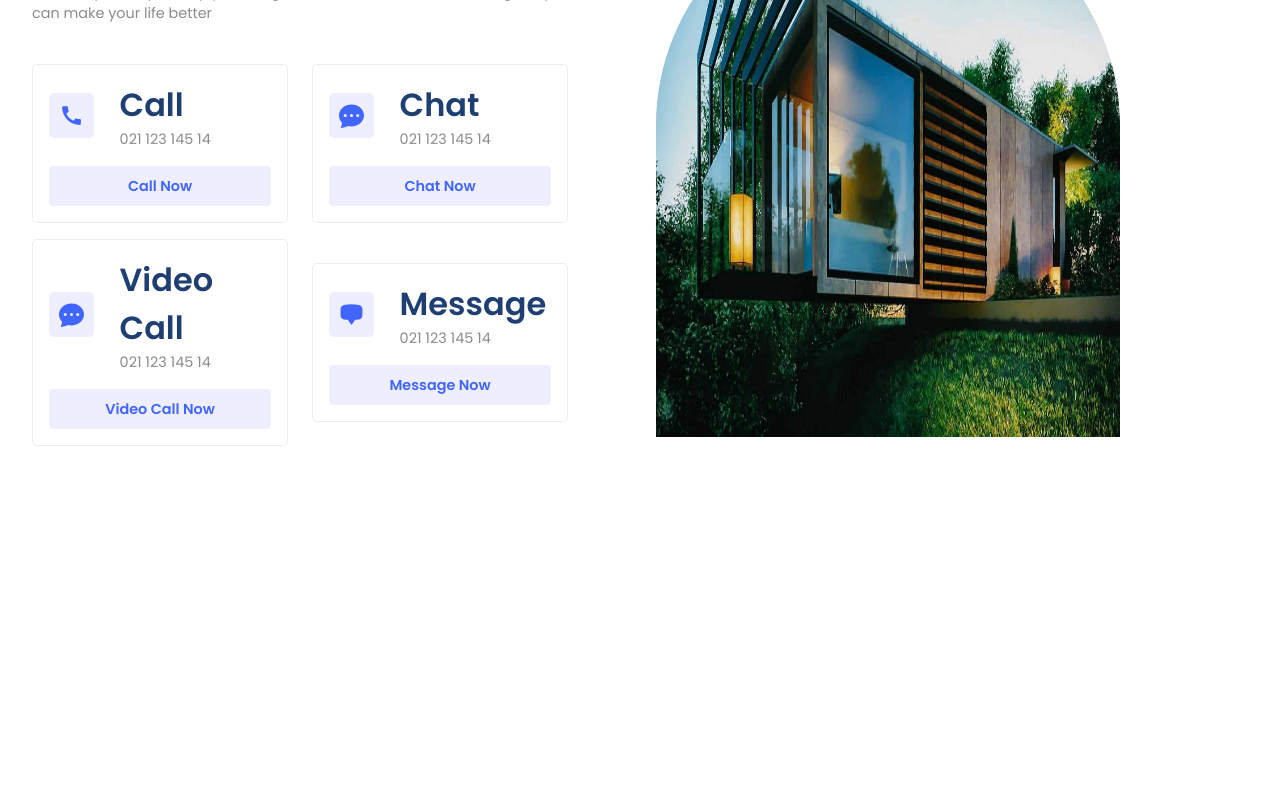
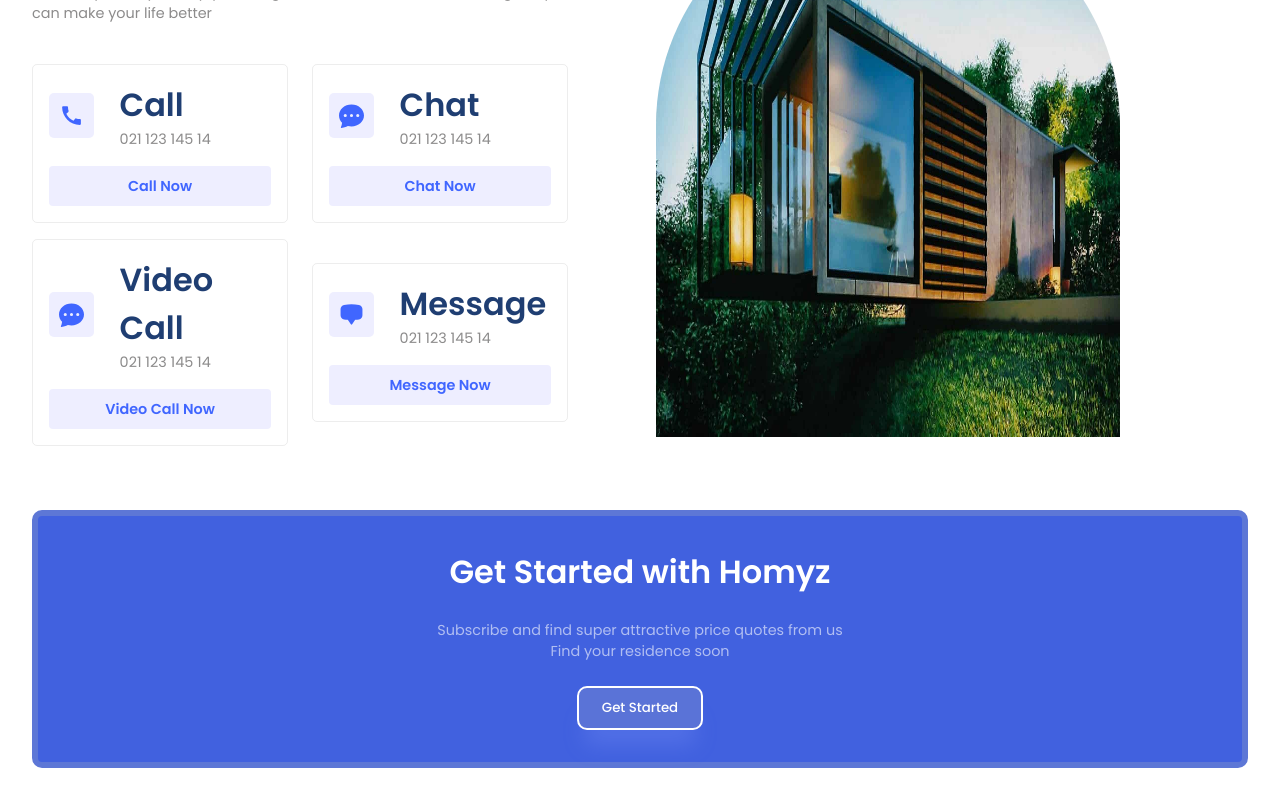
Before and after one commit to emadeveloper/real-state-web, a React (Vite) app: page / in a window 1280 px wide. Shown: the part 2271-3071 px from the top of the page. Before the commit the page ends 2749 px from the top, so only its background shows below. Built offline with nearby package versions, Linux system fonts and the light colour scheme; a web font is replaced by a local one.

Commit message:
adding GetStarted section

```diff
--- a/src/App.jsx
+++ b/src/App.jsx
@@ -5,6 +5,7 @@
 import Residencies from './components/Residencies/Residencies';
 import Value from './components/Value/Value';
 import Contact from './components/Contact/Contact';
+import GetStarted from './components/GetStarted/GetStarted';
 
 const App = () => {
   return (
@@ -18,6 +19,7 @@
       <Residencies />
       <Value />
       <Contact />
+      <GetStarted />
     </div>
   );
 }
--- /dev/null
+++ b/src/components/GetStarted/GetStarted.css
@@ -0,0 +1,25 @@
+.inner-container{
+    gap: 1.5rem;
+    background: #4161df;
+    padding: 2rem;
+    border-radius: 10px;
+    border: 6px solid #5d77d6;
+    text-align: center;
+}
+
+.inner-container .primaryText {
+    color: white;
+    font-weight: 600;
+}
+
+.inner-container .secondaryText {
+    color: rgba(255, 255, 255, 0.587);
+}
+
+.inner-container .button {
+    background: #5a73d7;
+    color: white;
+    border: 2px solid white;
+    box-shadow: var(--shadow);
+    border-radius: 10px;
+}
--- /dev/null
+++ b/src/components/GetStarted/GetStarted.jsx
@@ -0,0 +1,20 @@
+import React from 'react'
+import './GetStarted.css'
+
+const GetStarted = () => {
+  return (
+    <section className="g-wrapper">
+        <div className="paddings innerWidth g-container">
+            <div className="flexColCenter inner-container">
+                <span className='primaryText'>Get Started with Homyz</span>
+                <span className='secondaryText'>Subscribe and find super attractive price quotes from us <br /> Find your residence soon </span>
+                <button className="button">
+                    <a href="mailto:yinproducciones@hotmail.com.ar">Get Started</a>
+                </button>
+            </div>
+        </div>
+    </section>
+  )
+}
+
+export default GetStarted
```
